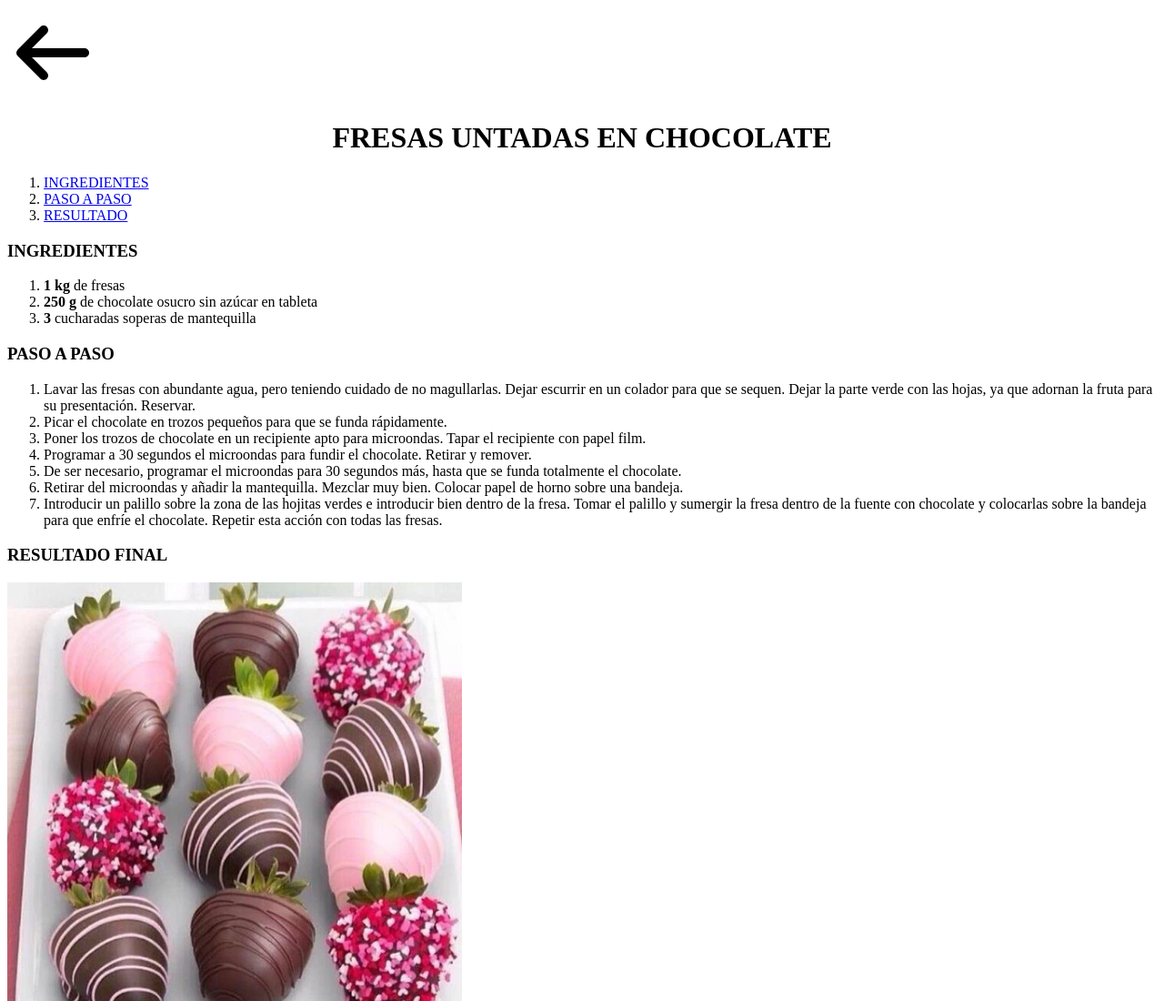
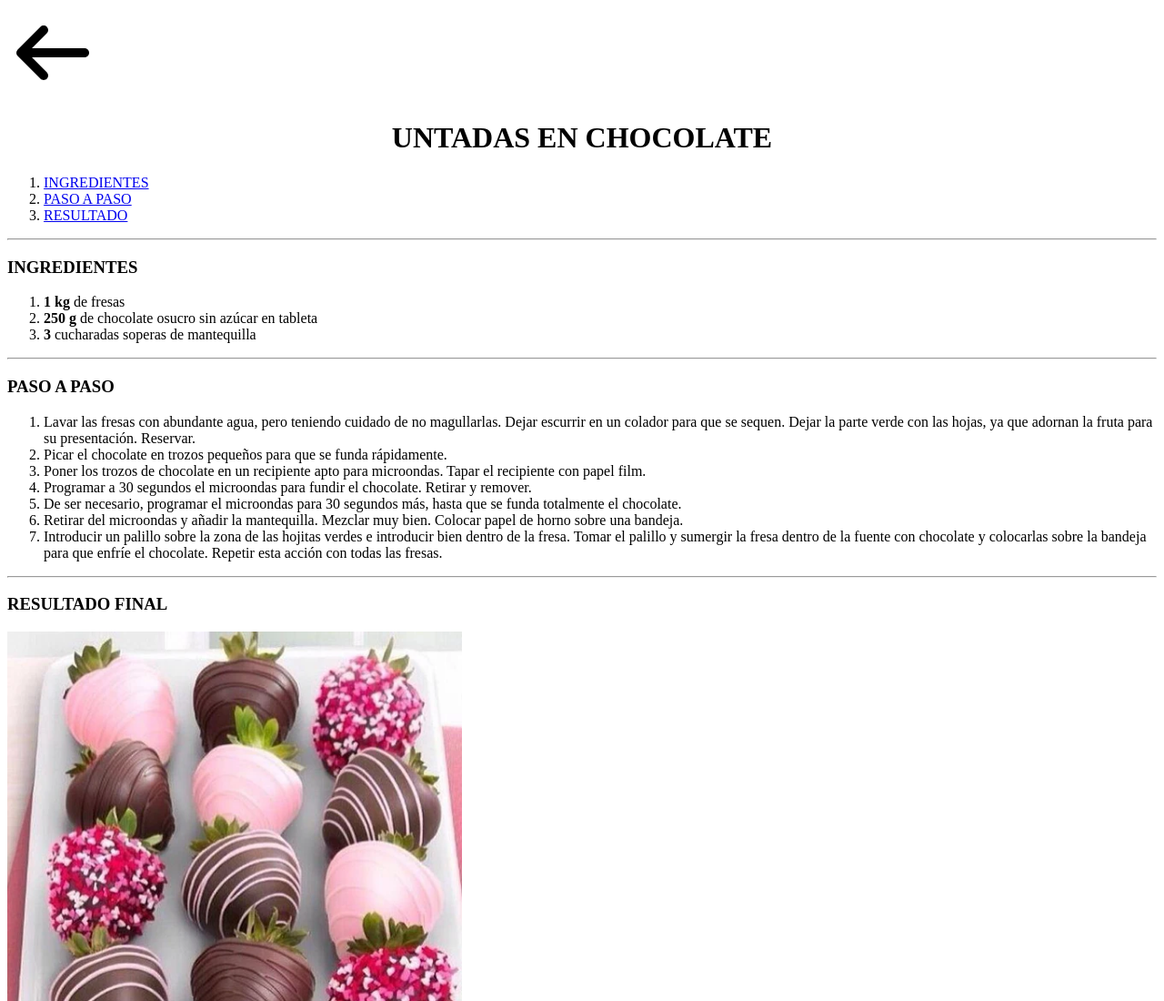
Before and after one commit to NilMarquezCano/Mi_menu_saludable-, a plain HTML site: page postre.html in a window 1280 px wide. Shown: the top 1100 px of the page at 91% size. Drawn offline with Linux system fonts and the light colour scheme.

Commit message:
añadido las lineas y ultimos retoques

```diff
--- a/postre.html
+++ b/postre.html
@@ -9,7 +9,7 @@
      <a href="./index.html">
         <img src="./multimedia/Imagenes/arrow-left-solid-full.svg" width="100" alt="flecha de retorno">
    </a>
-    <h1 style="text-align: center;" >FRESAS UNTADAS EN CHOCOLATE</h1>
+    <h1 style="text-align: center;" ><strong> UNTADAS EN CHOCOLATE</strong></h1>
 
 
 
@@ -18,7 +18,7 @@
             <li><a href="#pasoapasofresas">PASO A PASO</a></li>
             <li><a href="#resultadofresas">RESULTADO</a></li>
         </ol>
-
+ <hr>
 
 
 
@@ -30,7 +30,7 @@
         <li><strong>3</strong> cucharadas soperas de mantequilla</li>
         </ol>
 
-
+<hr>
             <h3  id="pasoapasofresas">PASO A PASO</h3>
             <ol>
 
@@ -49,7 +49,7 @@
                 <li>Introducir un palillo sobre la zona de las hojitas verdes e introducir bien dentro de la fresa. Tomar el palillo y sumergir la fresa dentro de la fuente con chocolate y colocarlas sobre la bandeja para que enfríe el chocolate. Repetir esta acción con todas las fresas.</li>
 
             </ol>
-
+<hr>
 
             <h3 id="resultadofresas" >RESULTADO FINAL</h3>
             <img src="./multimedia/Imagenes/Fresasbañadas.webp" width="500" alt="fresas con chocolate">
```
Also changed, not shown: index.html (+1 -1 lines), priemerplato.html (+4 -4 lines), segundoplato.html (+4 -4 lines).
